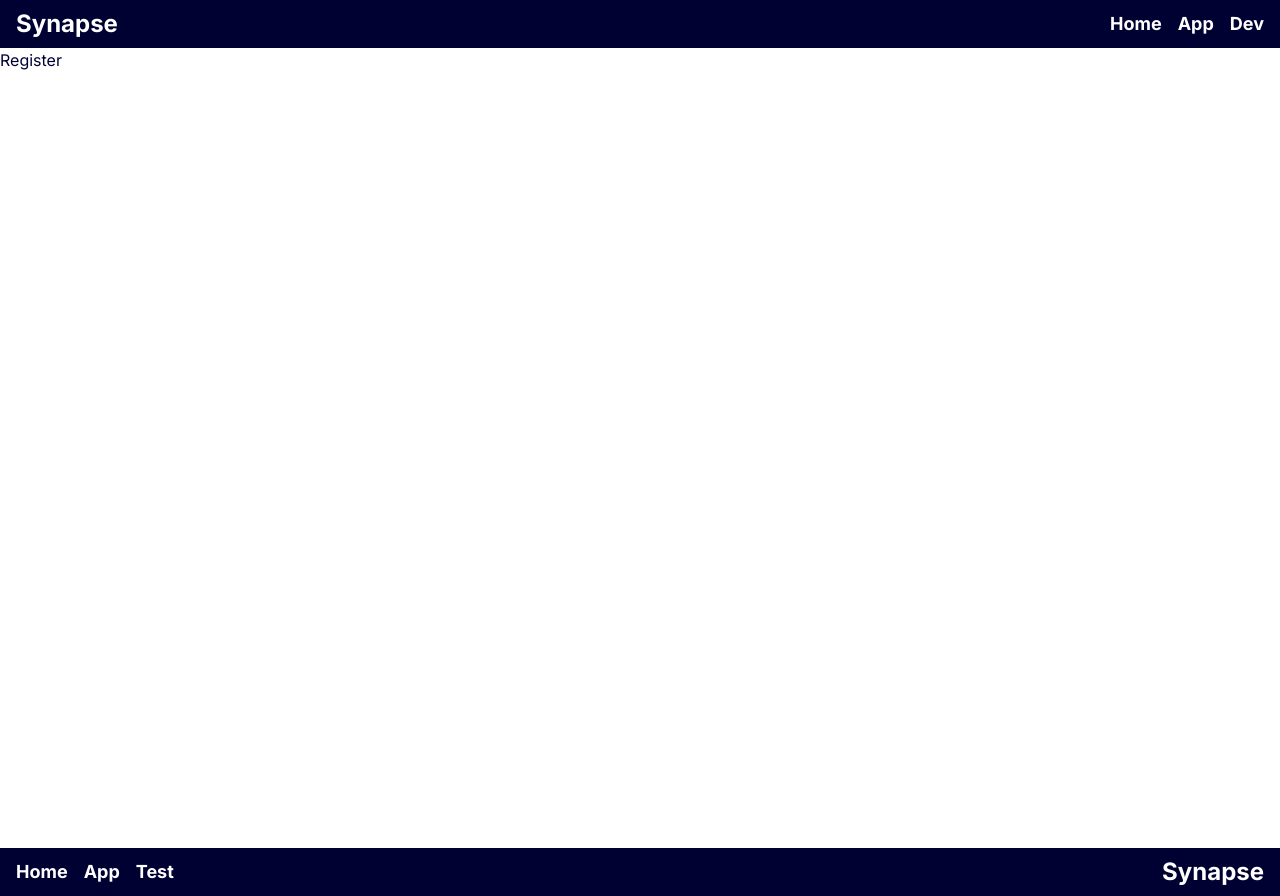
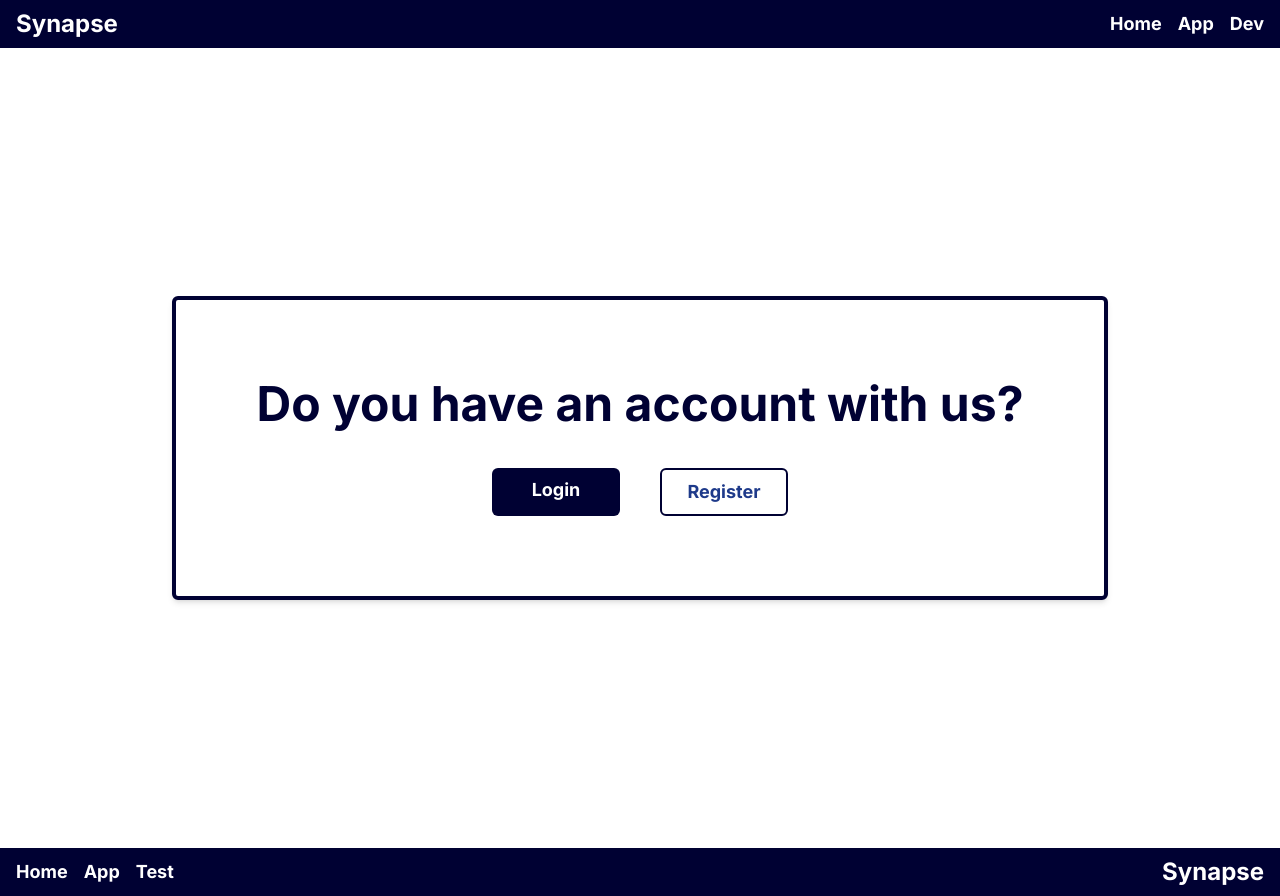
Before and after one commit to rintendou/Synapse, a React (Vite) app in the folder client/: page /register in a window 1280 px wide. Built offline with nearby package versions, Linux system fonts and the light colour scheme.

Commit message:
Layout skeleton of the Login and Register components

```diff
--- a/client/src/components/routes/login/Login.tsx
+++ b/client/src/components/routes/login/Login.tsx
@@ -1,7 +1,11 @@
-import React from "react"
+import LoginForm from "./LoginForm"
 
 const Login = () => {
-  return <div>Login</div>
+  return (
+    <div className="min-h-screen flex flex-col justify-center">
+      <LoginForm />
+    </div>
+  )
 }
 
 export default Login
--- /dev/null
+++ b/client/src/components/routes/login/LoginForm.tsx
@@ -0,0 +1,27 @@
+import Card from "../../ui/Card"
+import Overview from "../../ui/Overview"
+import RouterLink from "../../ui/RouterLink"
+
+const LoginForm = () => {
+  return (
+    <Card twClasses="w-fit mx-auto p-20 border-4 border-secondary ">
+      <Overview twClasses="space-y-10">
+        <h1 className="text-5xl font-bold">Do you have an account with us?</h1>
+        <div className="flex flex-row gap-10 justify-center">
+          <RouterLink
+            to="/login"
+            routerLinkText="Login"
+            twClasses="w-32 font-bold text-lg text-primary bg-secondary rounded-md py-2"
+          />
+          <RouterLink
+            to="/register"
+            routerLinkText="Register"
+            twClasses="w-32 font-bold text-lg text-secondary bg-primary rounded-md py-2 border-2 border-secondary"
+          />
+        </div>
+      </Overview>
+    </Card>
+  )
+}
+
+export default LoginForm
--- a/client/src/components/routes/register/Register.tsx
+++ b/client/src/components/routes/register/Register.tsx
@@ -1,7 +1,11 @@
-import React from "react"
+import RegisterForm from "./RegisterForm"
 
 const Register = () => {
-  return <div>Register</div>
+  return (
+    <div className="min-h-screen flex flex-col justify-center">
+      <RegisterForm />
+    </div>
+  )
 }
 
 export default Register
--- /dev/null
+++ b/client/src/components/routes/register/RegisterForm.tsx
@@ -0,0 +1,27 @@
+import Card from "../../ui/Card"
+import Overview from "../../ui/Overview"
+import RouterLink from "../../ui/RouterLink"
+
+const RegisterForm = () => {
+  return (
+    <Card twClasses="w-fit mx-auto p-20 border-4 border-secondary ">
+      <Overview twClasses="space-y-10">
+        <h1 className="text-5xl font-bold">Do you have an account with us?</h1>
+        <div className="flex flex-row gap-10 justify-center">
+          <RouterLink
+            to="/login"
+            routerLinkText="Login"
+            twClasses="w-32 font-bold text-lg text-primary bg-secondary rounded-md py-2"
+          />
+          <RouterLink
+            to="/register"
+            routerLinkText="Register"
+            twClasses="w-32 font-bold text-lg text-secondary bg-primary rounded-md py-2 border-2 border-secondary"
+          />
+        </div>
+      </Overview>
+    </Card>
+  )
+}
+
+export default RegisterForm
```
